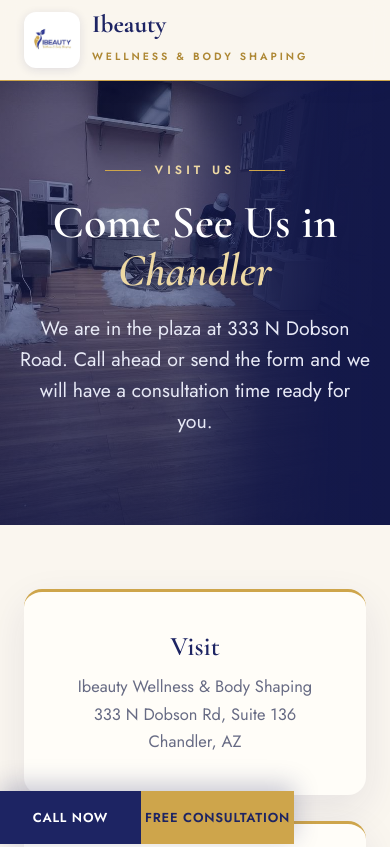
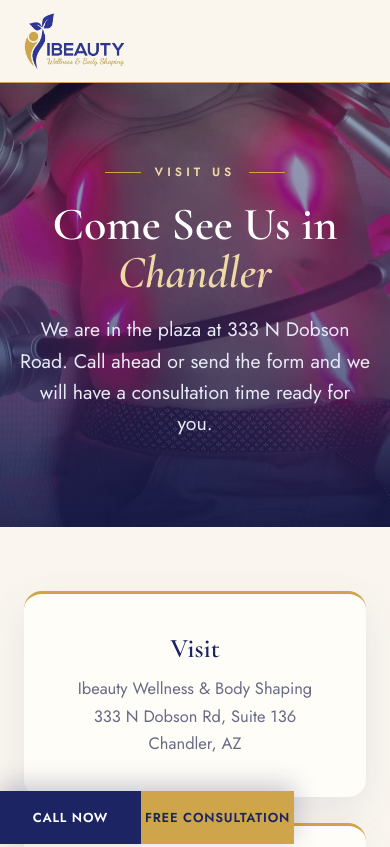
Before and after one commit to Nanadoum81/demo-ibeauty-wellness, a plain HTML site: page contact.html in a window 390 px wide. Shown: the top 847 px of the page. Drawn offline with nearby package versions, Linux system fonts and the light colour scheme; a script that the page names is missing.

Commit message:
Premium pass: transparent blended logo, new laser hero, photo upgrades

```diff
--- a/contact.html
+++ b/contact.html
@@ -9,15 +9,14 @@
 <link rel="preconnect" href="https://fonts.gstatic.com" crossorigin>
 <link href="https://fonts.googleapis.com/css2?family=Cormorant+Garamond:ital,wght@0,500;0,600;0,700;1,500;1,600&family=Jost:wght@400;500;600&display=swap" rel="stylesheet">
 <link rel="stylesheet" href="style.css">
-<link rel="icon" href="logo.jpg">
+<link rel="icon" href="logo-transparent.png">
 </head>
 <body>
 
 <header>
   <div class="header-in">
     <a class="brand" href="index.html">
-      <img src="logo.jpg" alt="Ibeauty Wellness & Body Shaping logo">
-      <span><span class="brand-name">Ibeauty</span><br><span class="brand-sub">Wellness &amp; Body Shaping</span></span>
+      <img src="logo-transparent.png" alt="Ibeauty Wellness & Body Shaping logo">
     </a>
     <nav>
       <a href="index.html">Home</a>
@@ -29,7 +28,7 @@
 </header>
 
 <div class="page-hero">
-  <div class="hero-media"><img src="hero-interior.jpg" alt="The Ibeauty Wellness studio waiting area in Chandler" fetchpriority="high"></div>
+  <div class="hero-media"><img src="photo-laser-session.jpg" alt="Laser lipo session at Ibeauty Wellness in Chandler" fetchpriority="high"></div>
   <div class="hero-shade"></div>
   <div class="page-hero-in on-dark">
     <span class="eyebrow">Visit Us</span>
@@ -81,8 +80,7 @@
 
 <footer>
   <div class="wrap foot-grid">
-    <img src="logo.jpg" alt="Ibeauty Wellness & Body Shaping logo">
-    <div><div class="foot-name">Ibeauty</div><div class="foot-sub">Wellness &amp; Body Shaping</div></div>
+    <img src="logo-transparent.png" alt="Ibeauty Wellness & Body Shaping logo">
     <p>333 N Dobson Rd Ste 136, Chandler, AZ<br>
     <a href="tel:+16028359774">(602) 835-9774</a><br>
     Mon, Wed, Thu, Fri &amp; Sat · 10 AM – 6 PM · Closed Tue &amp; Sun</p>
--- a/style.css
+++ b/style.css
@@ -67,7 +67,7 @@ header{
 }
 .header-in{display:flex;align-items:center;justify-content:space-between;gap:16px;padding:12px 24px;max-width:1240px;margin:0 auto}
 .brand{display:flex;align-items:center;gap:12px;text-align:left}
-.brand img{width:56px;height:56px;border-radius:12px;background:#fff;padding:3px;box-shadow:0 2px 10px rgba(29,36,99,.12)}
+.brand img{height:58px;width:auto}
 .brand-name{font-family:'Cormorant Garamond',serif;font-size:25px;font-weight:700;color:var(--royal-deep);line-height:1}
 .brand-sub{font-size:10.5px;letter-spacing:.28em;text-transform:uppercase;color:var(--gold-deep);font-weight:600}
 nav{display:flex;gap:30px;font-size:14.5px;letter-spacing:.12em;text-transform:uppercase;font-weight:500;color:var(--royal-deep)}
@@ -210,7 +210,7 @@ section{padding:120px 0}
 /* Footer */
 footer{background:var(--royal-deep);color:#C9CCE6;padding:70px 0 44px;margin-top:0;border-top:3px solid var(--gold)}
 footer .foot-grid{display:flex;flex-direction:column;align-items:center;gap:16px}
-footer img{width:88px;height:88px;border-radius:16px;background:#fff;padding:5px}
+footer img{width:230px;height:auto;border-radius:14px;background:var(--ivory);padding:14px 22px}
 footer .foot-name{font-family:'Cormorant Garamond',serif;font-size:32px;color:#fff;font-weight:700;line-height:1.1}
 footer .foot-sub{letter-spacing:.3em;text-transform:uppercase;font-size:11px;color:var(--gold);font-weight:600}
 footer p{font-size:15.5px}
@@ -249,3 +249,10 @@ footer .fine{border-top:1px solid rgba(255,255,255,.14);margin-top:30px;padding-
   .mobile-bar a.gold{background:var(--gold);color:var(--royal-deep)}
   .header-call{display:none}
 }
+
+/* ===== Premium pass 2026-11-16: mobile hero photo must read through the shade ===== */
+@media (max-width:760px){
+  .hero-shade{background:linear-gradient(180deg,rgba(19,24,73,.42) 0%,rgba(29,36,99,.55) 45%,rgba(19,24,73,.85) 100%)}
+  .hero .hero-media img{object-position:32% 30%}
+  .page-hero .hero-shade{background:linear-gradient(180deg,rgba(19,24,73,.42) 0%,rgba(29,36,99,.55) 45%,rgba(19,24,73,.85) 100%)}
+}
```
Also changed, not shown: index.html (+4 -7 lines), services.html (+5 -7 lines), hero-premium.jpg (added), logo-transparent.png (added).
